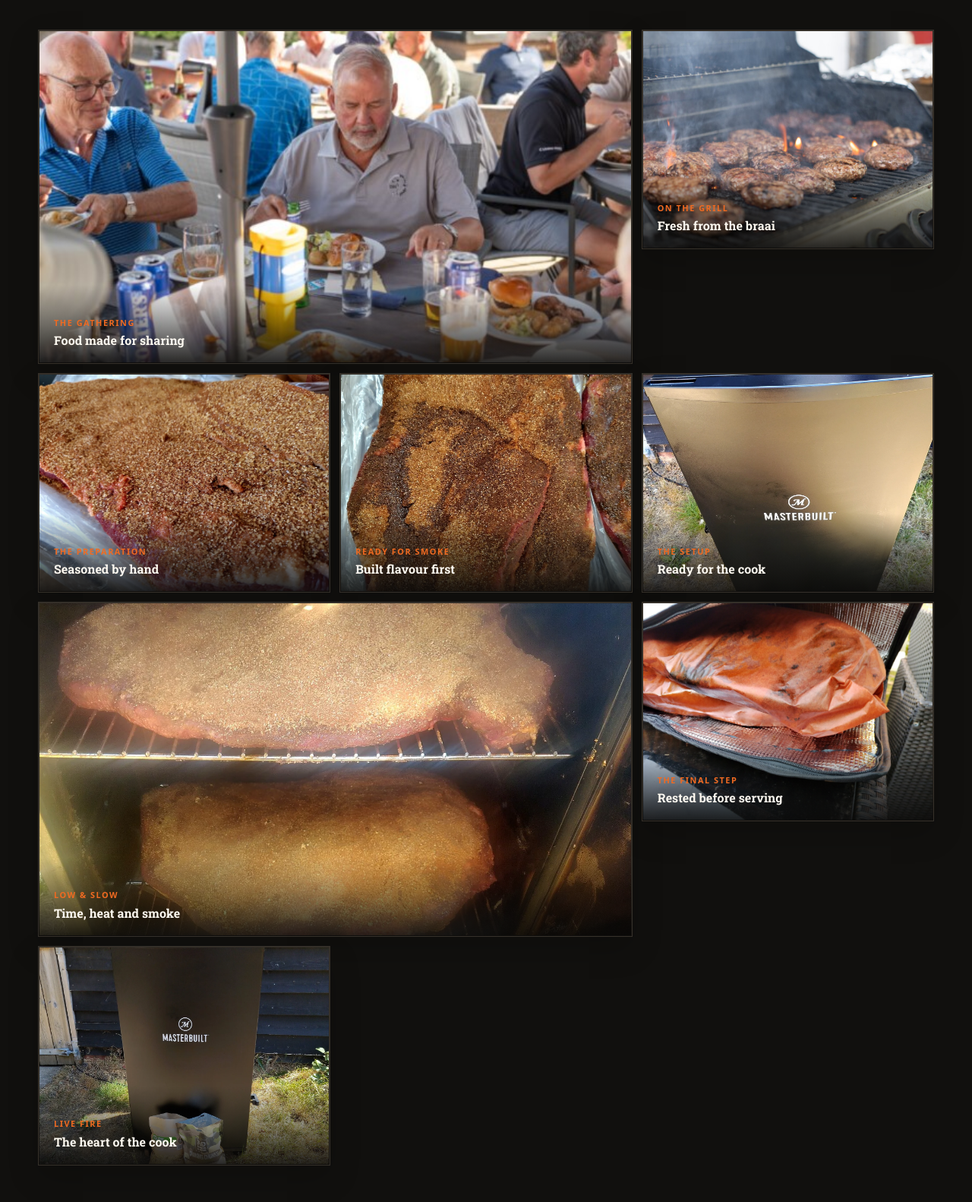
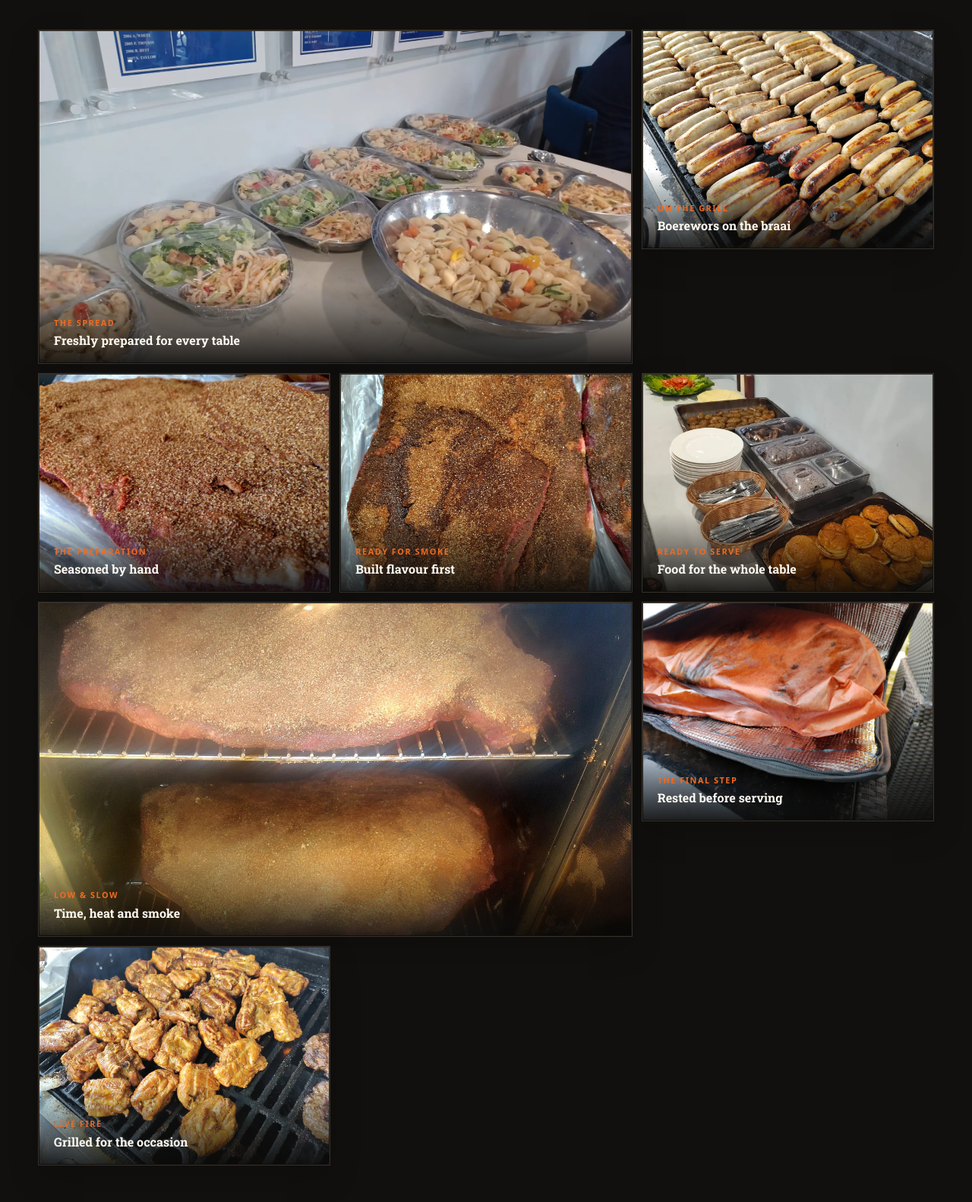
Before and after one commit to stephanbuys1975-beep/buysbraais-website, a website: page gallery/index.html in a window 1280 px wide. Shown: the part 318-1900 px from the top of the page at 76% size. Drawn offline with nearby package versions, Linux system fonts and the light colour scheme.

Commit message:
Refresh authentic site photography and fix About heading

```diff
--- a/gallery/gallery-v2.css
+++ b/gallery/gallery-v2.css
@@ -103,14 +103,14 @@
   flex: 0 0 auto;
 }
 
-.gallery-showcase-grid .event-guests img { object-position: center 48%; }
-.gallery-showcase-grid .event-grill img { object-position: center 50%; }
+.gallery-showcase-grid .event-spread img { object-position: center 58%; }
+.gallery-showcase-grid .boerewors-grill img { object-position: center 50%; }
 .gallery-showcase-grid .brisket-prep img { object-position: center 48%; }
 .gallery-showcase-grid .brisket-ready img { object-position: center 50%; }
 .gallery-showcase-grid .smoker-cook img { object-position: center 48%; }
-.gallery-showcase-grid .smoker-setup img { object-position: center 52%; }
+.gallery-showcase-grid .serving-table img { object-position: center 48%; }
 .gallery-showcase-grid .brisket-rest img { object-position: center 50%; }
-.gallery-showcase-grid .smoker-detail img { object-position: center 50%; }
+.gallery-showcase-grid .chicken-grill img { object-position: center 54%; }
 
 @media (max-width: 820px) {
   .gallery-showcase-grid {
--- a/gallery/index.html
+++ b/gallery/index.html
@@ -47,14 +47,14 @@
         </div>
 
         <div class="gallery-live-grid gallery-showcase-grid" aria-label="Buys Braai’s gallery">
-          <figure class="gallery-live-tile gallery-feature event-guests">
-            <img src="../assets/photos/event-guests-dining.jpeg" alt="Guests enjoying food together at a Buys Braai’s catered event" loading="eager" fetchpriority="high" decoding="async">
-            <figcaption><span>The gathering</span><strong>Food made for sharing</strong></figcaption>
+          <figure class="gallery-live-tile gallery-feature event-spread">
+            <img src="../assets/photos/event-salad-spread.webp" alt="Fresh salads prepared and portioned for a Buys Braai’s catered event" loading="eager" fetchpriority="high" decoding="async">
+            <figcaption><span>The spread</span><strong>Freshly prepared for every table</strong></figcaption>
           </figure>
 
-          <figure class="gallery-live-tile event-grill">
-            <img src="../assets/photos/event-grill-burgers.jpeg" alt="Food cooking on the grill during a Buys Braai’s South African-style braai (BBQ) event" loading="lazy" decoding="async">
-            <figcaption><span>On the grill</span><strong>Fresh from the braai</strong></figcaption>
+          <figure class="gallery-live-tile boerewors-grill">
+            <img src="../assets/photos/event-boerewors-grill.webp" alt="Rows of boerewors cooking on the grill at a Buys Braai’s event" loading="lazy" decoding="async">
+            <figcaption><span>On the grill</span><strong>Boerewors on the braai</strong></figcaption>
           </figure>
 
           <figure class="gallery-live-tile brisket-prep">
@@ -72,9 +72,9 @@
             <figcaption><span>Low &amp; slow</span><strong>Time, heat and smoke</strong></figcaption>
           </figure>
 
-          <figure class="gallery-live-tile smoker-setup">
-            <img src="../assets/photos/img-20260801-102928-hdr-cleaned.webp" alt="Smoker setup used for Buys Braai’s slow-cooked barbecue" loading="lazy" decoding="async">
-            <figcaption><span>The setup</span><strong>Ready for the cook</strong></figcaption>
+          <figure class="gallery-live-tile serving-table">
+            <img src="../assets/photos/event-serving-table.webp" alt="Catered food arranged and ready to serve at a Buys Braai’s event" loading="lazy" decoding="async">
+            <figcaption><span>Ready to serve</span><strong>Food for the whole table</strong></figcaption>
           </figure>
 
           <figure class="gallery-live-tile brisket-rest">
@@ -82,9 +82,9 @@
             <figcaption><span>The final step</span><strong>Rested before serving</strong></figcaption>
           </figure>
 
-          <figure class="gallery-live-tile smoker-detail">
-            <img src="../assets/photos/img-20260801-121736-hdr-cleaned.webp" alt="Smoker running during a Buys Braai’s brisket cook" loading="lazy" decoding="async">
-            <figcaption><span>Live fire</span><strong>The heart of the cook</strong></figcaption>
+          <figure class="gallery-live-tile chicken-grill">
+            <img src="../assets/photos/event-chicken-grill.webp" alt="Seasoned chicken cooking on the grill at a Buys Braai’s event" loading="lazy" decoding="async">
+            <figcaption><span>Live fire</span><strong>Grilled for the occasion</strong></figcaption>
           </figure>
         </div>
 
--- a/styles.css
+++ b/styles.css
@@ -899,6 +899,7 @@ button, input, textarea { font: inherit; }
 
 .about-live-copy {
   max-width: 610px;
+  min-width: 0;
 }
 
 .about-live-copy h1 {
@@ -914,7 +915,8 @@ button, input, textarea { font: inherit; }
 
 .about-heading-accent {
   color: var(--orange-hot);
-  white-space: nowrap;
+  white-space: normal;
+  text-wrap: balance;
 }
 
 .about-heading-light {
```
Also changed, not shown: catering/index.html (+2 -2 lines), assets/photos/event-boerewors-grill.webp (added), assets/photos/event-chicken-grill.webp (added), assets/photos/event-salad-spread.webp (added), assets/photos/event-serving-table.webp (added).
